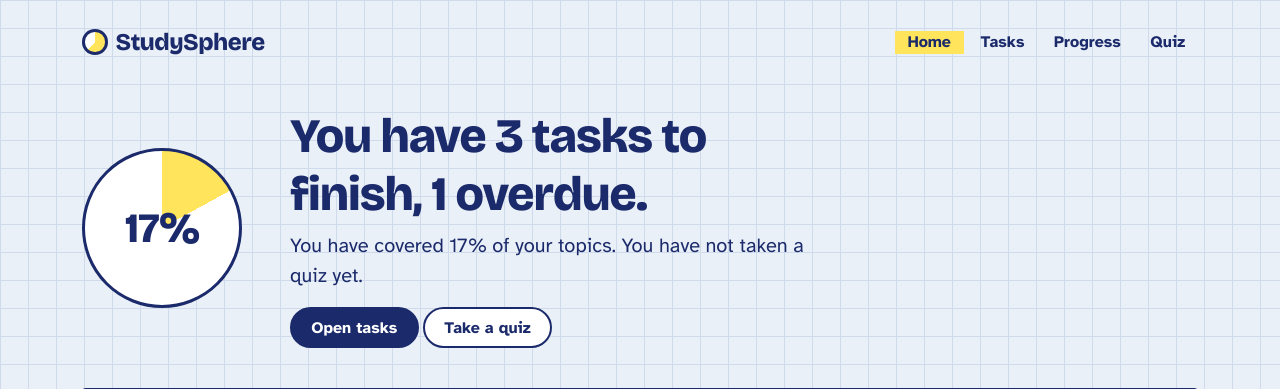
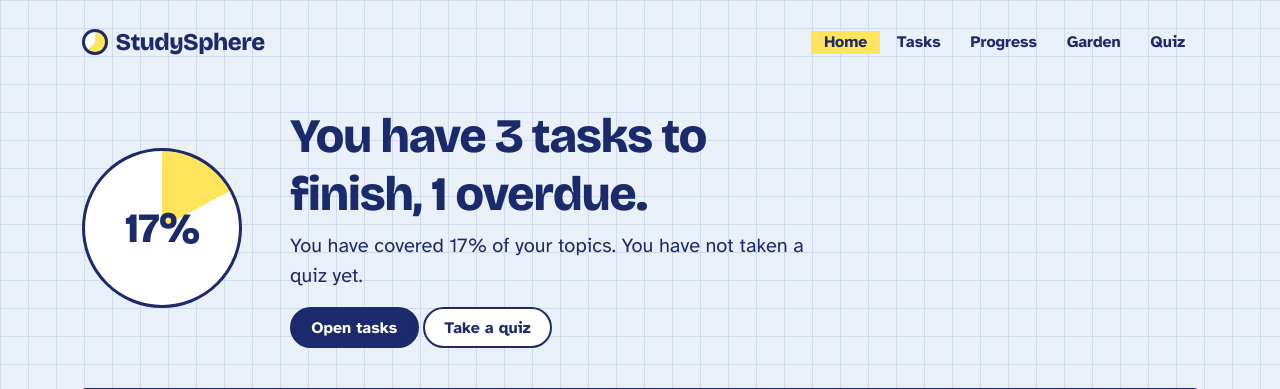
Before and after one commit to rmadhavkrishna19/studysphere, a Flask app: page / in a window 1280 px wide. Shown: the top 389 px of the page. Run offline with Flask 3, Linux system fonts and the light colour scheme; data comes from the database, SQL or seed files in the repository; data that the repository does not hold is empty.

Commit message:
Added The  garden routes and made database setup safe to re-run Many Times

```diff
--- a/app.py
+++ b/app.py
@@ -2,8 +2,8 @@
 import os
 import sqlite3
 from datetime import date, timedelta
-from flask import Flask, abort, flash, g, redirect, render_template, request, url_for
-from logic import planner, progress, quiz, tasks
+from flask import Flask, abort, flash, g, jsonify, redirect, render_template, request, url_for
+from logic import garden, planner, progress, quiz, tasks
 BASE = os.path.dirname(os.path.abspath(__file__))
 DB_PATH = os.path.join(BASE, "studysphere.db")
 QUIZ_PATH = os.path.join(BASE, "data", "quiz_data.csv")
@@ -22,21 +22,20 @@ SAMPLE_TASKS = [("Finish maths worksheet", -1), ("Read physics chapter 2", 2),
 
 
 def init_db():
-    """Create tables and sample data, but only if the database file is new."""
-    if os.path.exists(DB_PATH):
-        return
+    """Create any missing tables, and add sample data only if the database file is new."""
+    is_new = not os.path.exists(DB_PATH)
     db = sqlite3.connect(DB_PATH)
     with open(os.path.join(BASE, "schema.sql"), encoding="utf-8") as f:
-        db.executescript(f.read())
-    for subject, topics in SAMPLE_TOPICS.items():
-        subject_id = progress.add_subject(db, subject)
-        for title in topics:
-            progress.add_topic(db, subject_id, title)
-    progress.toggle_topic(db, 1)  # mark one topic as studied so progress is visible
-    for title, days in SAMPLE_TASKS:
-        tasks.add_task(db, title, (date.today() + timedelta(days=days)).isoformat())
+        db.executescript(f.read())  # safe on old databases: it only adds missing tables
+    if is_new:
+        for subject, topics in SAMPLE_TOPICS.items():
+            subject_id = progress.add_subject(db, subject)
+            for title in topics:
+                progress.add_topic(db, subject_id, title)
+        progress.toggle_topic(db, 1)  # mark one topic as studied so progress is visible
+        for title, days in SAMPLE_TASKS:
+            tasks.add_task(db, title, (date.today() + timedelta(days=days)).isoformat())
     db.close()
-
 
 def get_db():
     """One database connection per request."""
@@ -141,6 +140,19 @@ def plan_page(subject_id):
     except ValueError as error:
         flash(str(error), "danger")
     return render_template("plan.html", subject=subject, plan=plan)
+@app.get("/garden")
+def garden_page():
+    return render_template("garden.html", info=garden.summary(get_db()))
+
+
+@app.post("/garden/session")
+def garden_session():
+    """Called by the timer in the browser when a study session is finished."""
+    try:
+        garden.add_session(get_db(), request.form.get("minutes"))
+    except ValueError as error:
+        return jsonify(error=str(error)), 400
+    return jsonify(garden.summary(get_db()))
 
 @app.route("/quiz", methods=["GET", "POST"])
 def quiz_page():
--- a/templates/base.html
+++ b/templates/base.html
@@ -12,7 +12,7 @@
 <header class="container py-4 d-flex flex-wrap align-items-center justify-content-between gap-3">
   <a href="{{ url_for('index') }}" class="brand"><i class="sphere" style="--p:62;--s:1.6rem"></i>StudySphere</a>
   <nav class="d-flex gap-1">
-    {% for endpoint, label in [('index', 'Home'), ('tasks_page', 'Tasks'), ('progress_page', 'Progress'), ('quiz_page', 'Quiz')] %}
+    {% for endpoint, label in [('index', 'Home'), ('tasks_page', 'Tasks'), ('progress_page', 'Progress'), ('garden_page', 'Garden'), ('quiz_page', 'Quiz')] %}
     <a href="{{ url_for(endpoint) }}" class="tab {{ 'on' if request.endpoint == endpoint }}">{{ label }}</a>
     {% endfor %}
   </nav>
```
